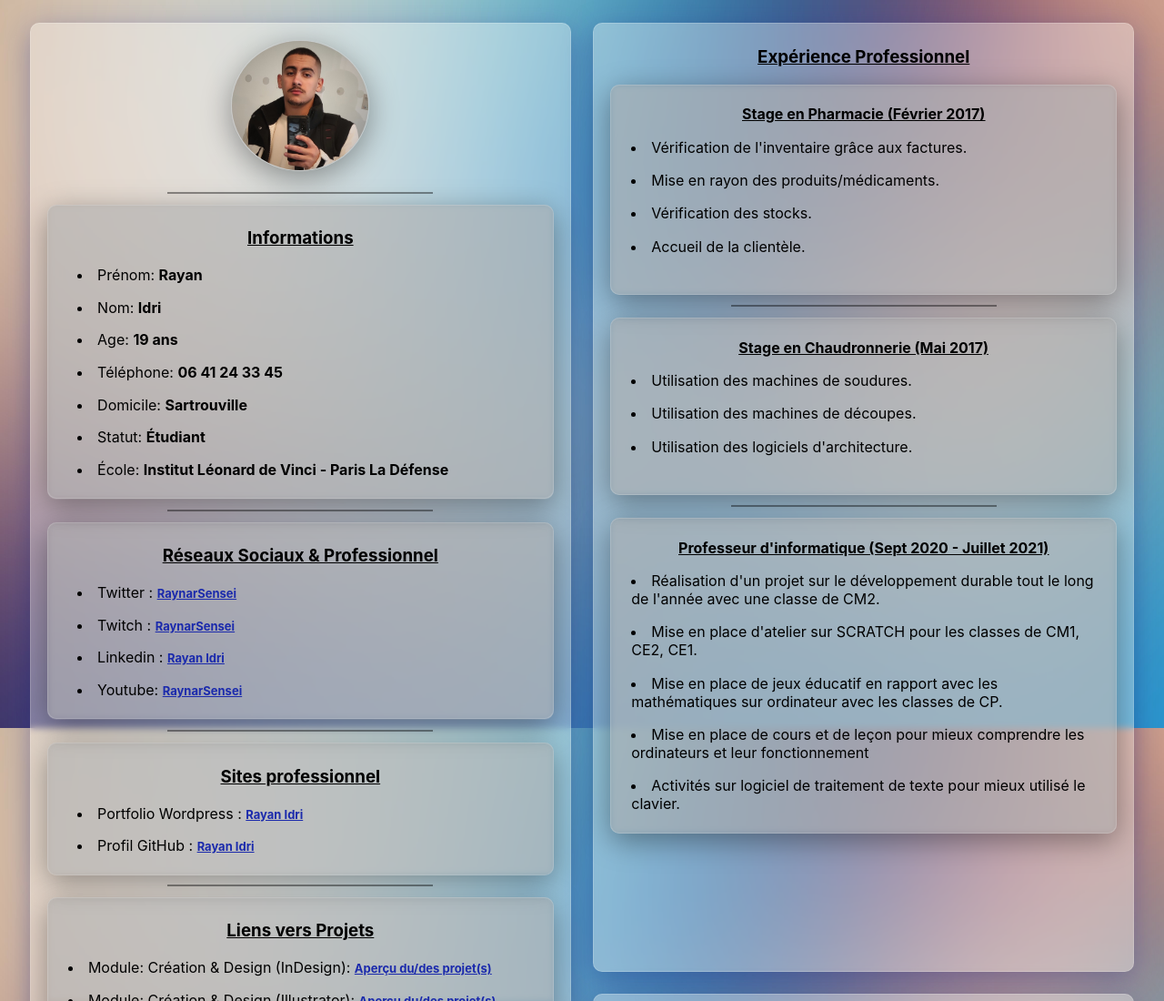
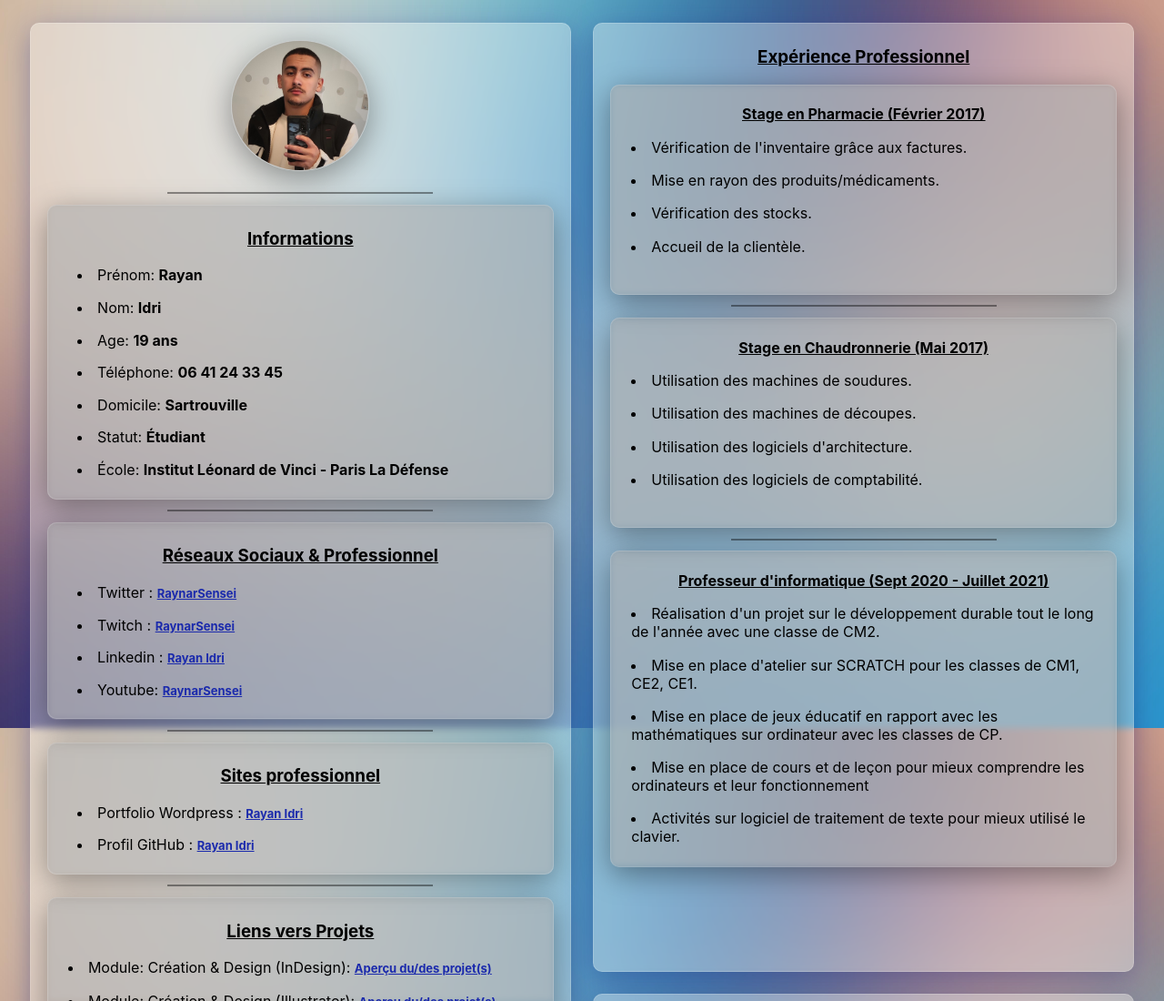
Before and after one commit to IDRAYNAR/Portfolio-Scss-10.2021, a plain HTML site: page Index.html in a window 1280 px wide. Shown: the top 1100 px of the page at 91% size. Drawn offline with Linux system fonts and the light colour scheme.

Commit message:
Portfolio Final Version v2

```diff
--- a/Index.html
+++ b/Index.html
@@ -184,6 +184,8 @@
                     <!-- ---- -->
                     <li>Utilisation des logiciels d'architecture.</li>
                     <!-- ---- -->
+                    <li>Utilisation des logiciels de comptabilité.</li>
+                    <!-- ---- -->
                     <br>
                 </div>
             </div>
```
